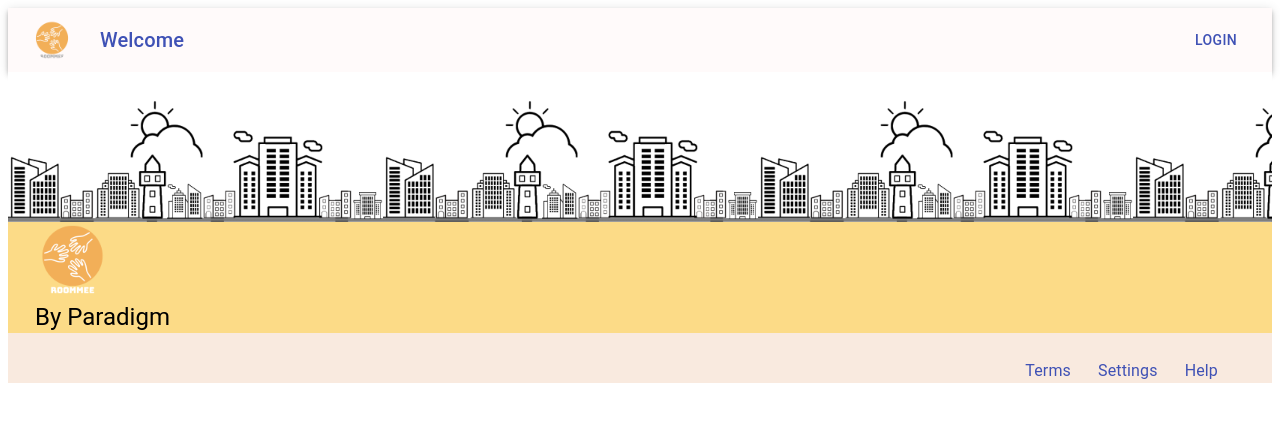
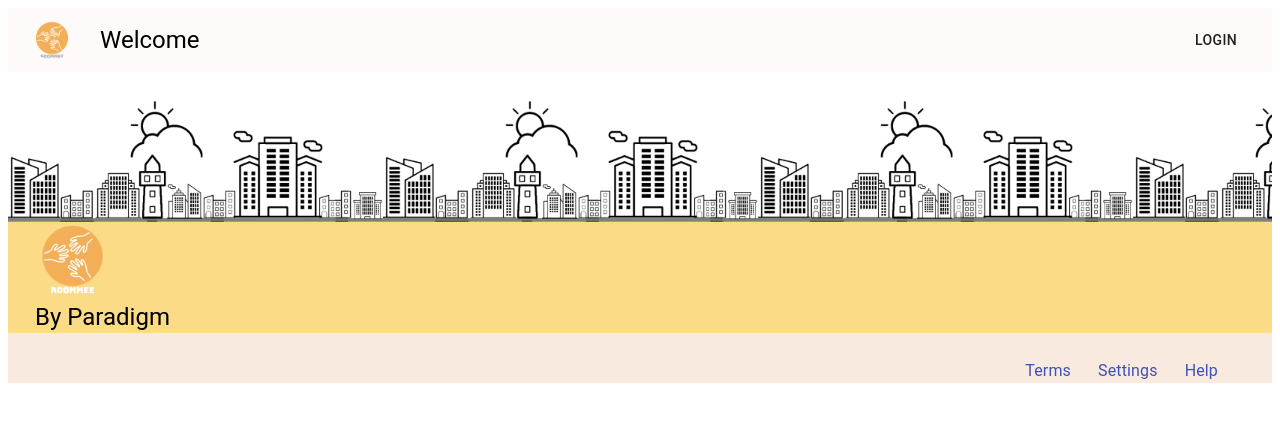
Before and after one commit to ElmoSamudra/Roommee-Front-End, a React (Create React App) app: page / in a window 1280 px wide. Shown: the top 422 px of the page. Built offline with nearby package versions, Linux system fonts and the light colour scheme.

Commit message:
redesign header bar to white color

```diff
--- a/src/App.js
+++ b/src/App.js
@@ -4,7 +4,8 @@ import Register from './pages/Register';
 import { ToastContainer } from 'react-toastify';
 import 'react-toastify/dist/ReactToastify.css';
 import Footer from './components/Footer';
-import Header from './components/Header'
+import Header from './components/Header';
+
 
 function App() {
   return (
--- a/src/components/Header.js
+++ b/src/components/Header.js
@@ -19,11 +19,11 @@ const useStyles = makeStyles((theme) => ({
   },
   title: {
     flexGrow: 2,
-    colorInherit: "#000000"
+    color: "#000000"
   },
   bar: {
     background : '#FFFAFA'
-  }
+  },
 }));
 
 export default function Header() {
@@ -31,7 +31,7 @@ export default function Header() {
 
   return (
     <div className={classes.root}>
-        <AppBar position="static">
+        <AppBar elevation={0} position="static">
             <Toolbar className={classes.bar}>
                 <IconButton
                     edge="start"
@@ -42,13 +42,12 @@ export default function Header() {
                         <Avatar alt="Logo" src={roommeeLogo} />
                     </Link>
                 </IconButton>
-                <Typography variant="h6" color="primary" className={classes.title}>
+                <Typography variant="h5" className={classes.title}>
                     Welcome
                 </Typography>
-                <Button>
-                    <Link href="/">
-                        Login
-                    </Link>
+
+                <Button href="/">
+                    Login
                 </Button>
             </Toolbar>
       </AppBar>
```
